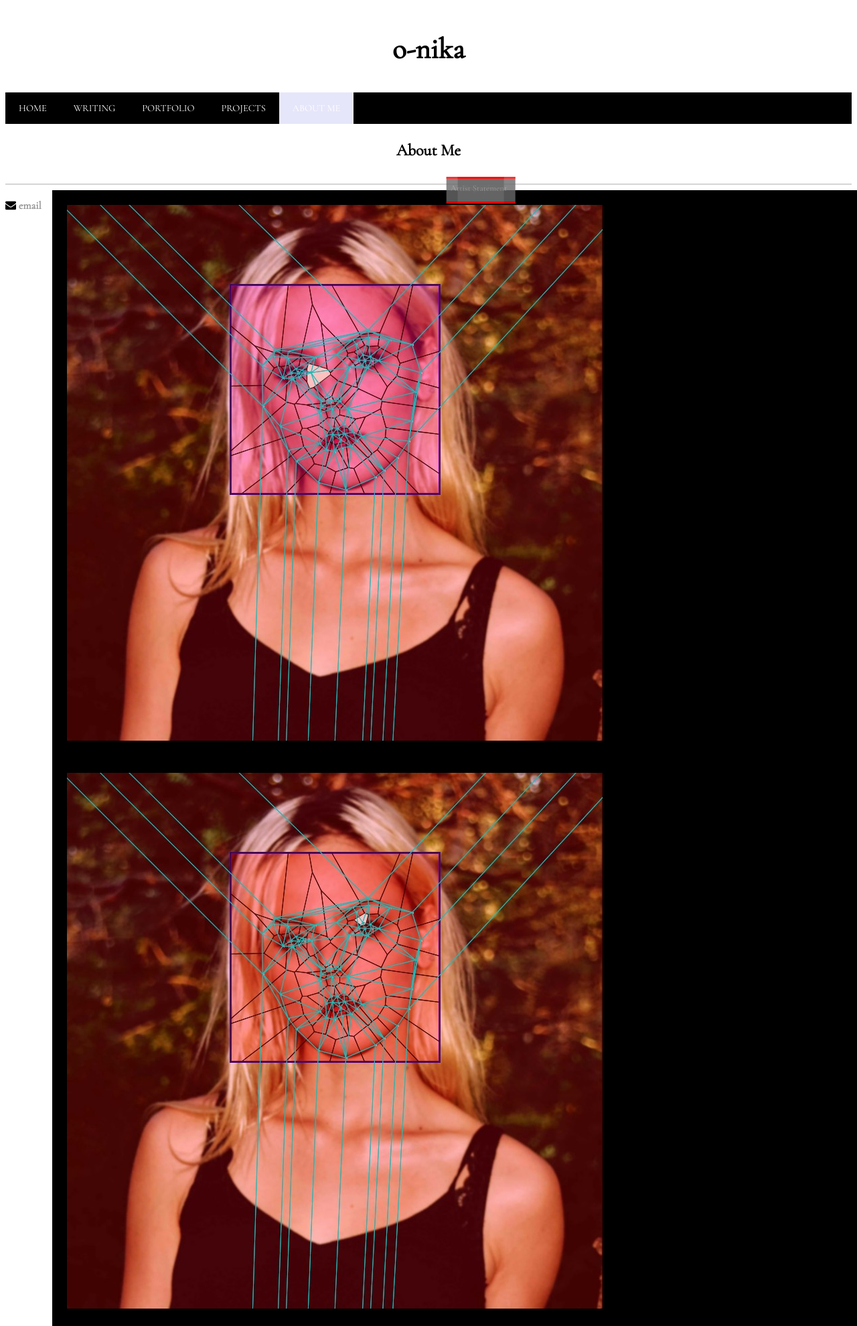
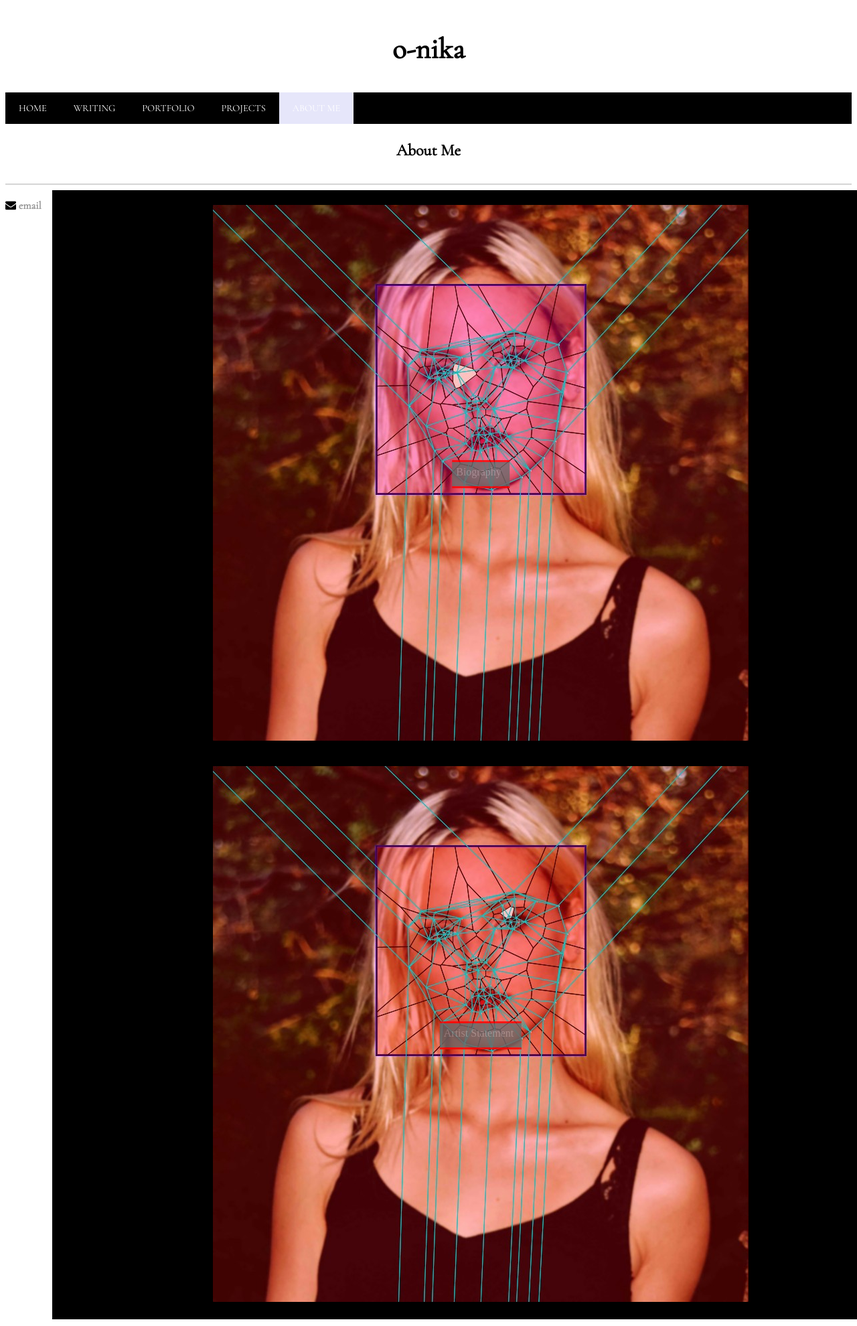
Before and after one commit to nikaroxanne/nikaroxanne.github.io, a Jekyll site: the page built from aboutme.html, in a window 1280 px wide. Shown: the whole page at 67% size. Built offline with Jekyll 4.4.1, drawn with Linux system fonts in a browser that asks for light colours; some web fonts are replaced.

Commit message:
adjusting formatting

```diff
--- a/css/main.css
+++ b/css/main.css
@@ -496,7 +496,7 @@ img.gallery {
 
 
 .imageLink {
-	max-width: 50%
+	max-width: 30%
 	height: auto;
 	border: 1px solid black;
 	border-radius: 2px;
@@ -654,20 +654,16 @@ a.header:hover, a.header:active {
 
 
 .projectSections, .portfolio, .aboutMe {
-	position: relative;
-	margin: auto;
+	text-align: center;
 }
 
 
 .project, .portfolioSection, .aboutMeSection {
 	padding: 10px;
 	margin: 10px;
-	text-align: center;
-	font-family: 'Cormorant Garamond', serif;
-	font-size: 0.8em;
+	position: relative;
 	border: 1px solid black;
 	border-radius: 2px;
-	float: left;
 }
 
 
```
